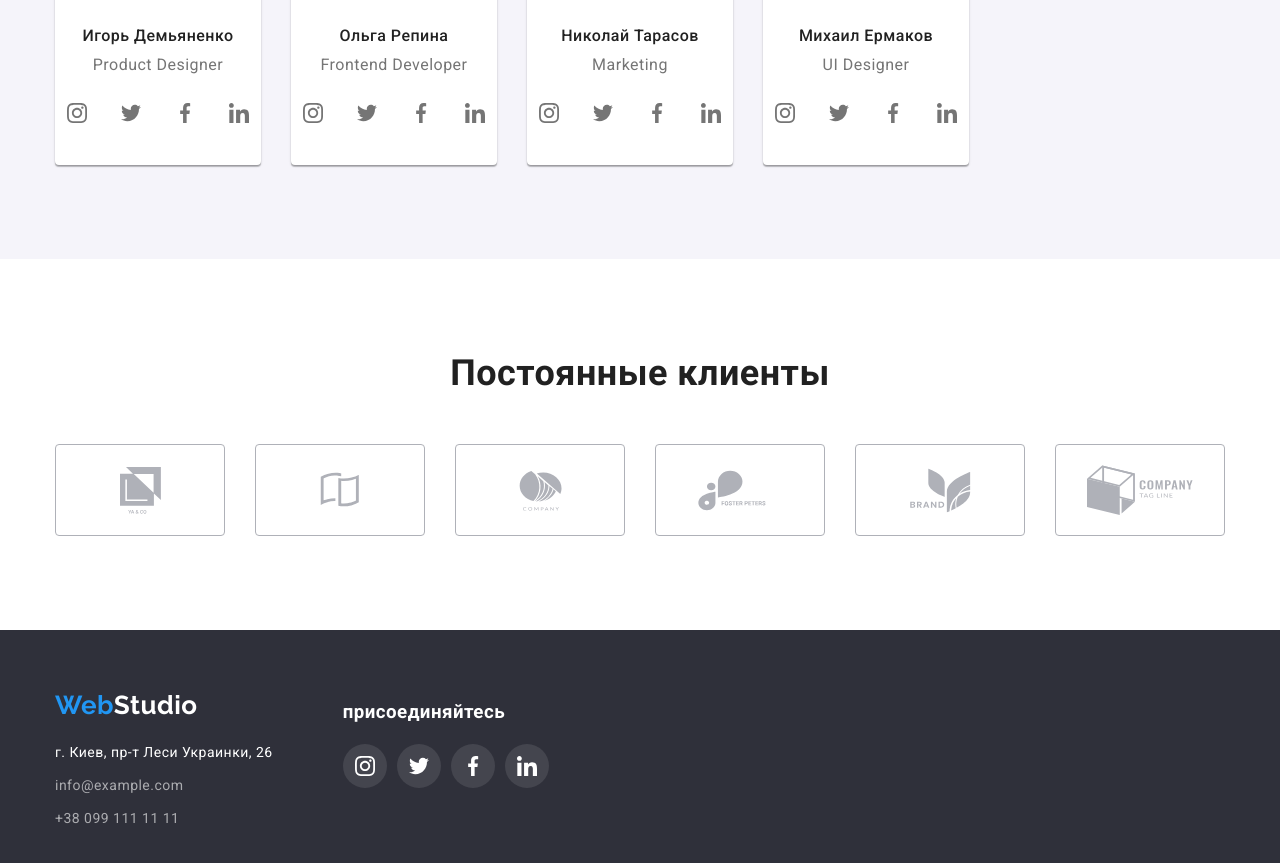
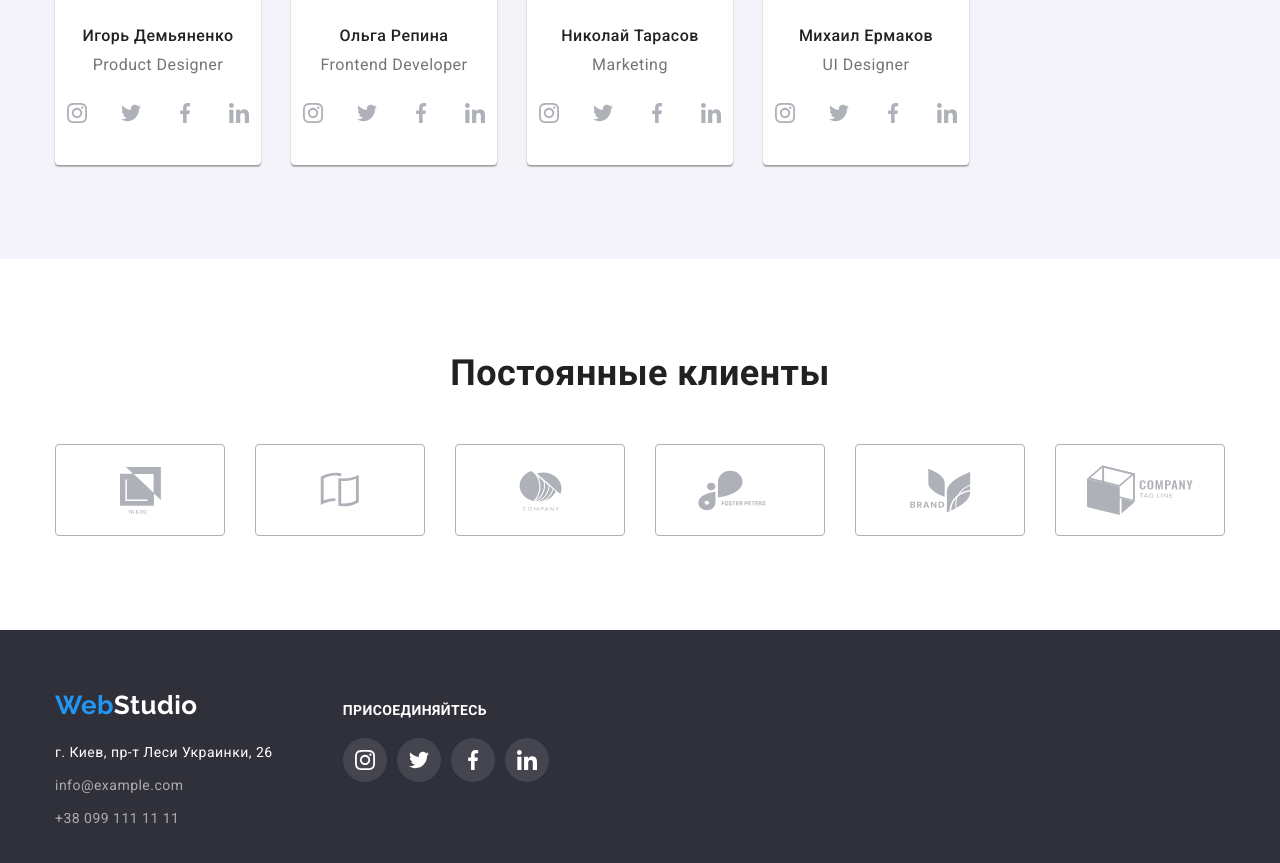
Before and after one commit to ChemerysIgor/goit-markup-hw-04, a plain HTML site: page index.html in a window 1280 px wide. Shown: the part 1529-2392 px from the top of the page. Drawn offline with nearby package versions, Linux system fonts and the light colour scheme.

Commit message:
corection of homework 4

```diff
--- a/css/styles.css
+++ b/css/styles.css
@@ -190,6 +190,7 @@ body {
     letter-spacing: inherit;
     padding: 6px 22px;
     border-radius: 4px;
+    border: none;
 }
 
 .btn-item:hover,
@@ -306,6 +307,12 @@ body {
 .network-address-title {
     margin-bottom: 20px;
     color: var(--bacground-white);
+    font-family: "Roboto";
+    font-weight: 700;
+    font-size: 14px;
+    line-height: 16px;
+    letter-spacing: 0.03em;
+    text-transform: uppercase;
 }
 
 .network-list-item:first-child {
@@ -388,7 +395,7 @@ body {
     background-color: var(--link-color);
     min-width: 132px;
     border: 0;
-    padding: 6px 22px 6px 22px;
+    padding: 10px 32px 10px 32px;
     margin-right: auto;
     margin-left: auto;
 }
@@ -446,6 +453,7 @@ body {
     justify-content: center;
     align-items: center;
     background-color: #f5f4fa;
+    border-radius: 4px;
 }
 
 .principle-icon-block:hover>.principle-icon,
@@ -560,7 +568,7 @@ body {
 }
 
 .network-icons {
-    fill: var(--secondary-text-color);
+    fill: #afb1b8;
 }
 
 .masters-contact-link:hover,
```
